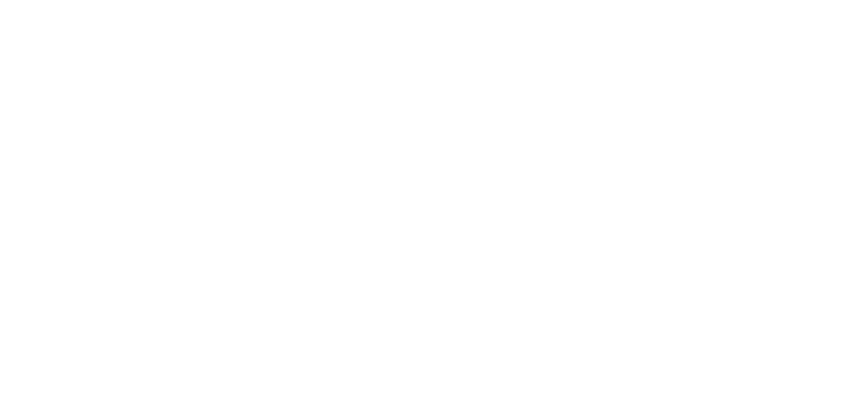
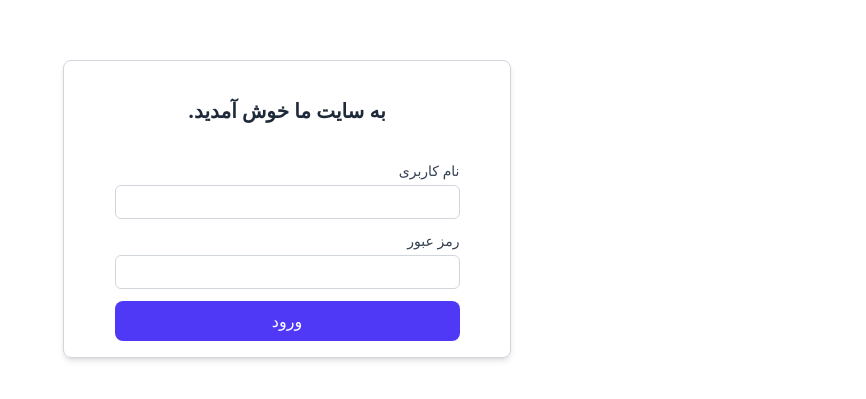
Before and after one commit to ali-sheikhali/daily_sales_frontend, a Next.js app: page /login in a window 1280 px wide. Shown: the part 191-590 px from the top of the page, without its empty margins (414-1280 px from the left). Built offline with nearby package versions, Linux system fonts and the light colour scheme.

Commit message:
login page and folder

```diff
--- a/app/login/page.tsx
+++ b/app/login/page.tsx
@@ -1,7 +1,9 @@
+import LoginContent from "@/features/login/components/LoginContent";
+
 export default function LoginPage() {
     return (
-        <div>
-            hello
-        </div>
+        <>
+        <LoginContent />
+        </>
     )
 }
--- /dev/null
+++ b/components/ui/Button.tsx
@@ -0,0 +1,10 @@
+export default function Button({ children, className = "", ...props }: React.ButtonHTMLAttributes<HTMLButtonElement>) {
+    return (
+        <button
+            {...props}
+            className={`w-full rounded-lg bg-indigo-600 px-4 py-2 text-white ${className}`}
+        >
+            {children}
+        </button>
+    )
+}
--- /dev/null
+++ b/components/ui/Input.tsx
@@ -0,0 +1,20 @@
+interface InputTypes {
+  label: string;
+  type: string;
+}
+
+export default function Input({ label, type }: InputTypes) {
+  return (
+    <div className="flex flex-col gap-1">
+      <label className="text-sm font-medium text-gray-700" htmlFor="">
+        {label}
+      </label>
+      <input
+        className="w-full rounded-md px-2 py-1 border border-gray-300
+             focus:ring-1 focus:ring-blue-300 focus:outline-none"
+        type={type}
+
+      />
+    </div>
+  );
+}
--- /dev/null
+++ b/features/login/components/FormLayout.tsx
@@ -0,0 +1,14 @@
+import type { ReactNode } from "react";
+
+export default function FormLayout({ children }: { children: ReactNode }) {
+  return (
+    <main className="flex min-h-dvh items-center justify-center p-4">
+      <div
+        className="flex w-full max-w-md flex-col items-center justify-center gap-4
+           rounded-lg border border-gray-300 p-4 shadow-md"
+      >
+        {children}
+      </div>
+    </main>
+  );
+}
--- /dev/null
+++ b/features/login/components/LoginContent.tsx
@@ -0,0 +1,18 @@
+import Input from "@/components/ui/Input";
+import FormLayout from "./FormLayout";
+import Button from "@/components/ui/Button";
+
+export default function LoginContent() {
+  return (
+    <FormLayout>
+      <h1 className="text-xl font-bold text-center text-gray-800 my-5">
+        به سایت ما خوش آمدید.
+      </h1>
+      <div className="w-10/12 flex flex-col gap-3">
+        <Input label="نام کاربری" type="text" />
+        <Input label="رمز عبور" type="password" />
+        <Button>ورود</Button>
+      </div>
+    </FormLayout>
+  );
+}
```
